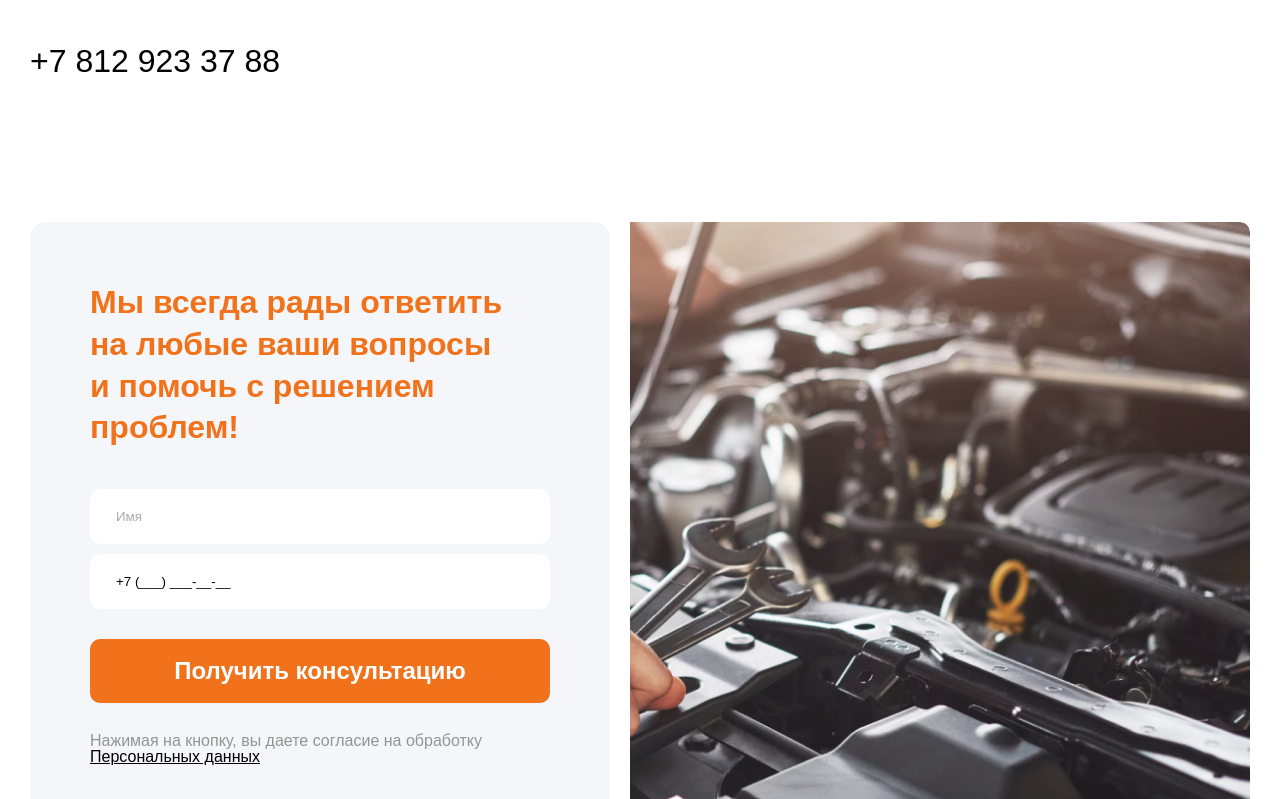
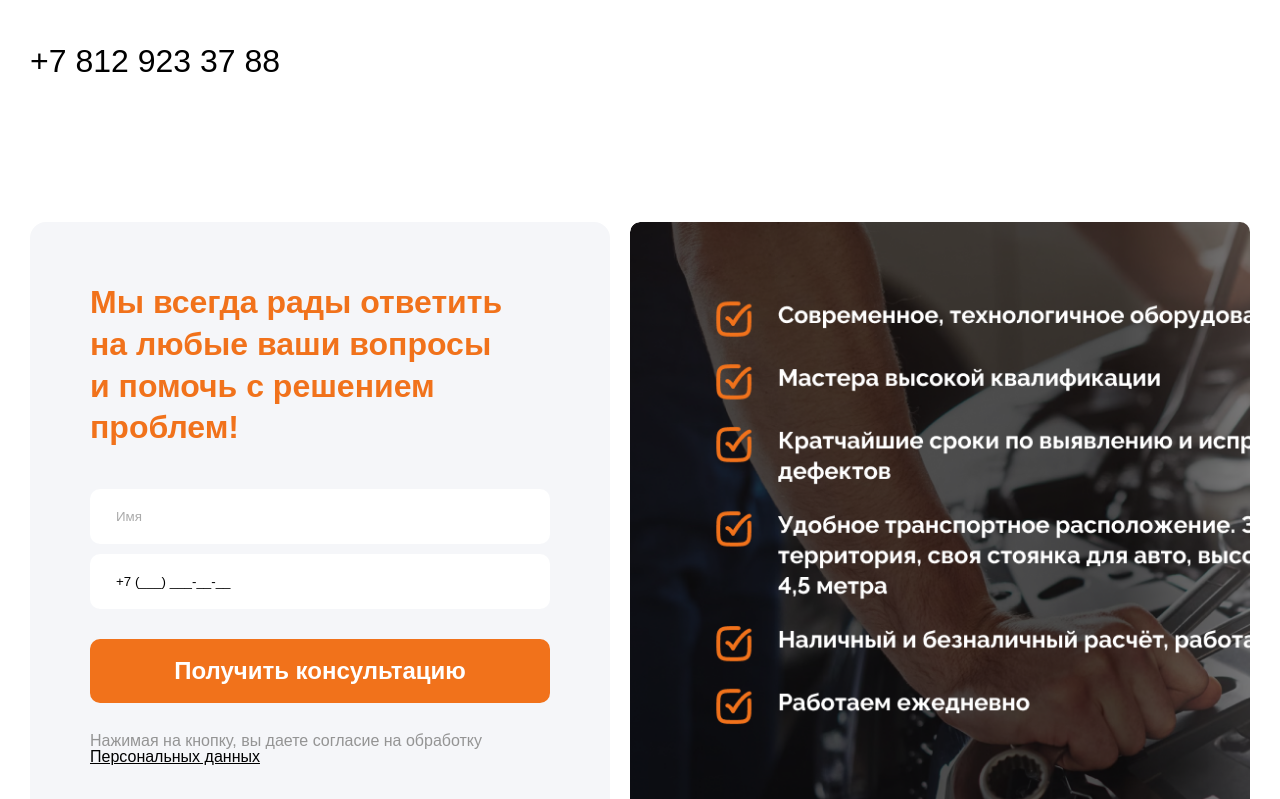
Before and after one commit to VitaliyFrolov/GazAutoService.Web, a Python web app: template templates/index.html in a window 1280 px wide. Shown: the part 5701-6500 px from the top of the page. Run offline with Jinja, Linux system fonts and the light colour scheme; the template is opened without the code that fills it, so the values that code supplies are empty; some libraries are stand-ins or nearby versions; some web fonts are replaced.

Commit message:
feat(static/images): changed form image

```diff
--- a/static/styles/form.css
+++ b/static/styles/form.css
@@ -70,6 +70,7 @@
     width: 100%;
     max-width: 1180px;
     height: auto;
+    border-radius: 10px;
 }
 
 .form__img {
@@ -79,7 +80,9 @@
     height: 100%;
     position: absolute;
     top: 0;
-    right: 0;
+    object-fit: contain;
+    object-position: left;
+    border-radius: 10px;
 }
 
 @media screen and (max-width: 701px) {
```
Also changed, not shown: static/images/form-img.png.
